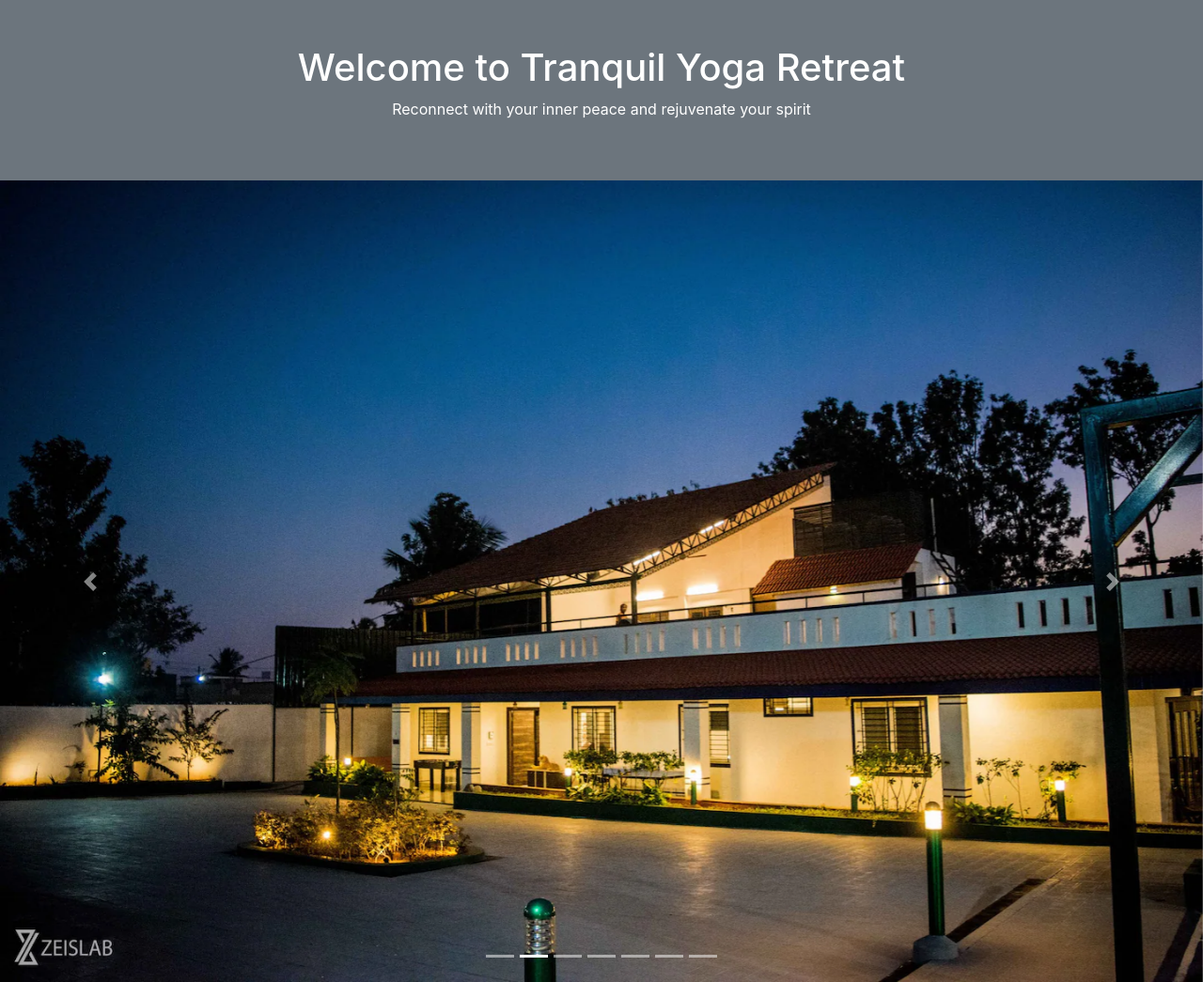
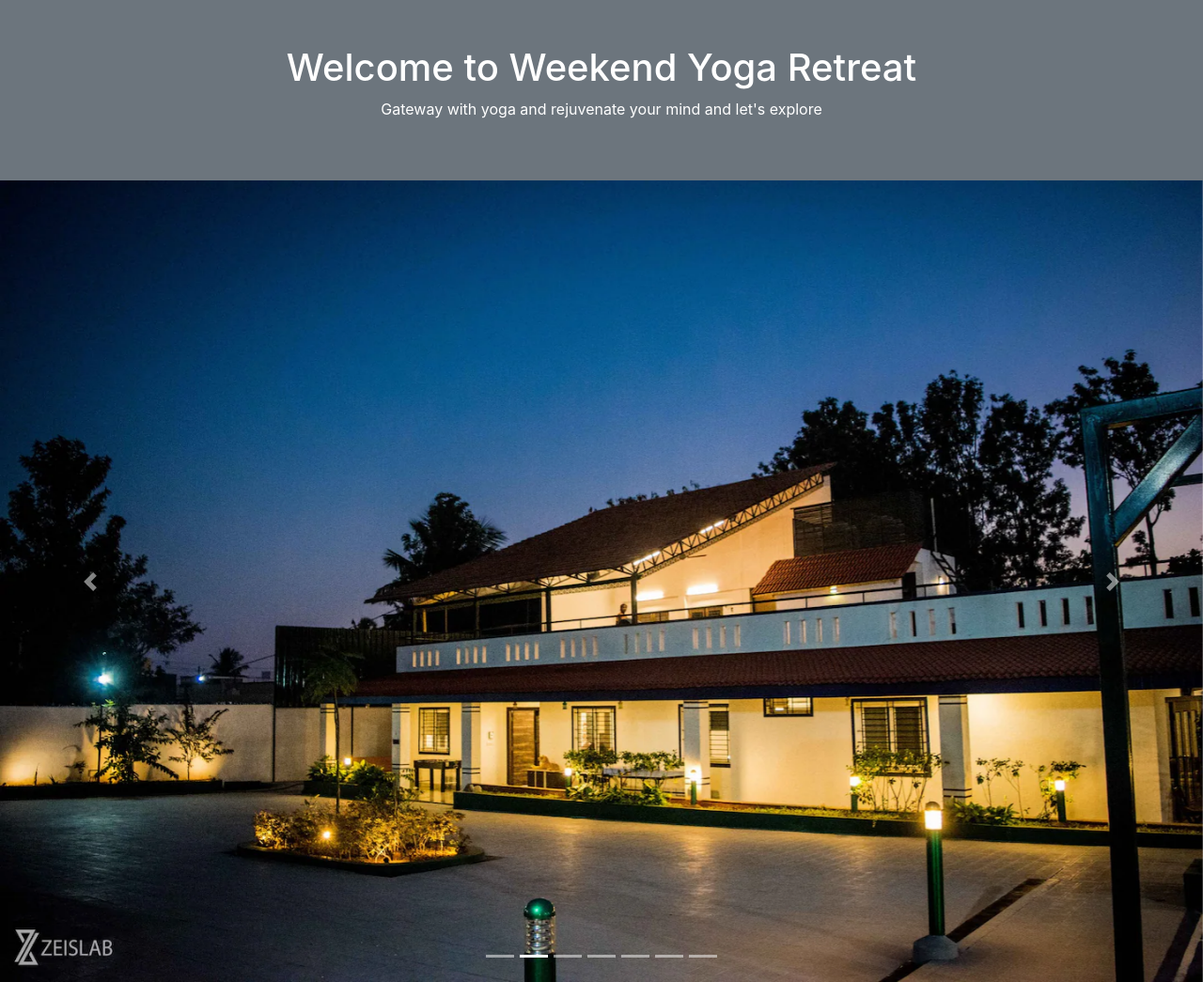
Before and after one commit to amyjais35/retreat, a plain HTML site: page index.html in a window 1280 px wide. Shown: the top 1045 px of the page at 94% size. Drawn offline with nearby package versions, Linux system fonts and the light colour scheme.

Commit message:
Header info updated

```diff
--- a/index.html
+++ b/index.html
@@ -18,8 +18,8 @@
 
   <!-- Header -->
   <header class="bg-secondary text-white text-center py-5">
-    <h1>Welcome to Tranquil Yoga Retreat</h1>
-    <p>Reconnect with your inner peace and rejuvenate your spirit</p>
+    <h1>Welcome to Weekend Yoga Retreat</h1>
+    <p>Gateway with yoga and rejuvenate your mind and let's explore</p>
   </header>
 
   <!-- Carousel -->
```
